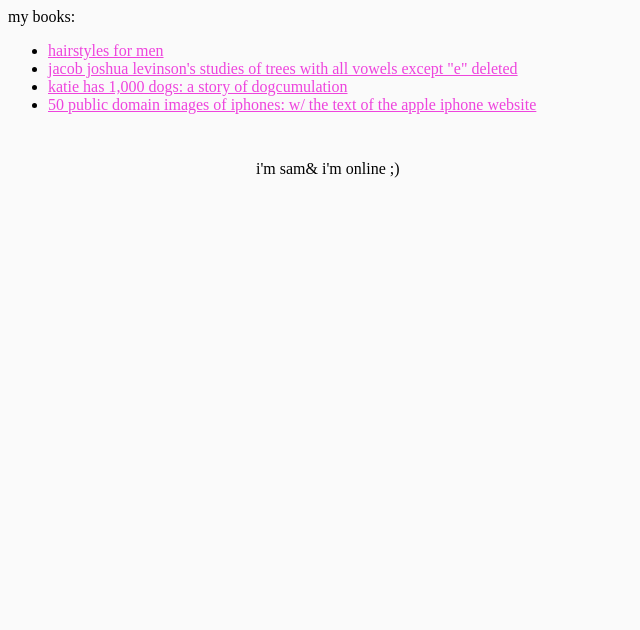
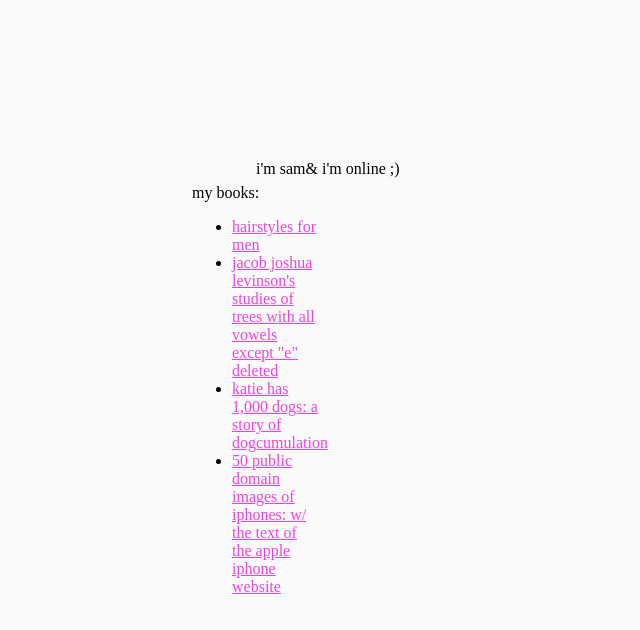
Before and after one commit to death-dick/death-dick.github.io, a plain HTML site: page index.html in a window 1280 px wide. Shown: the whole page, without its empty margins (0-640 px from the left). Drawn offline with Linux system fonts and the light colour scheme.

Commit message:
Update index.html

```diff
--- a/index.html
+++ b/index.html
@@ -16,6 +16,10 @@
 		}
 		.books {
 			text-transform: lowercase;
+			position:fixed;
+			right:75%;
+			top:23%;
+			width:10%;
 		}
 		a, a:visited {
 			color:#ee44dd;
```
